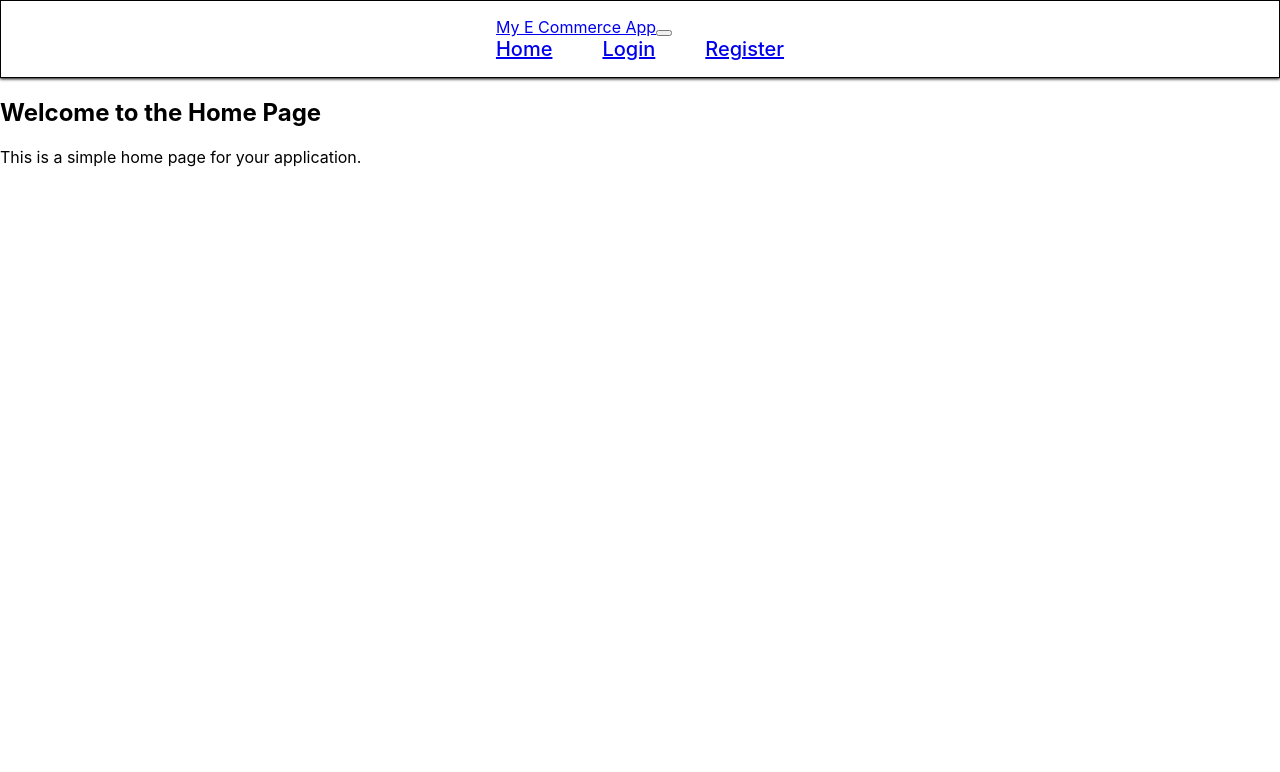
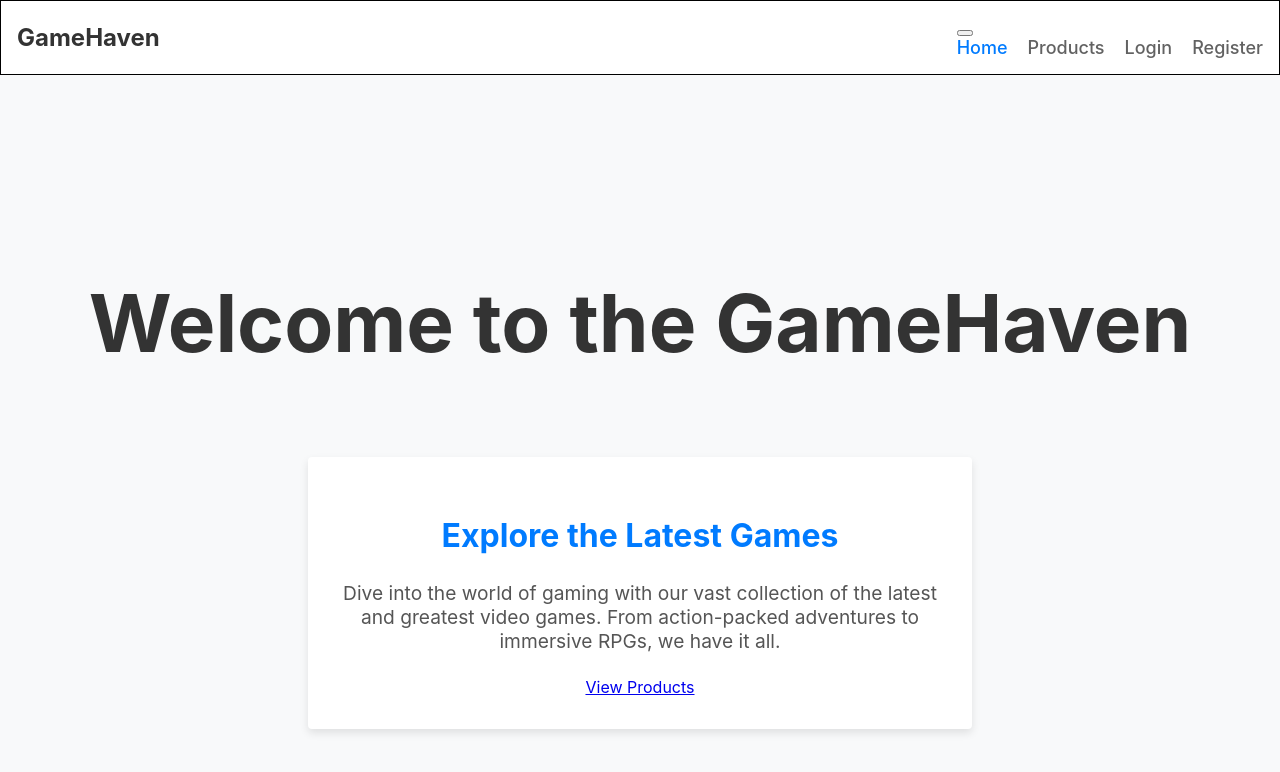
Before and after one commit to stevenalecreyes/Website-Frontend, a React (Create React App) app in the folder e-commerce-app/: page / in a window 1280 px wide. Shown: the top 772 px of the page. Built offline with nearby package versions, Linux system fonts and the light colour scheme.

Commit message:
updated README.md and added UI design to Website

```diff
--- a/e-commerce-app/src/components/AppNavbar/AppNavbar.css
+++ b/e-commerce-app/src/components/AppNavbar/AppNavbar.css
@@ -1,26 +1,66 @@
-.Navbar{
+.Navbar {
   display: flex;
-	justify-content: space-around;
+  justify-content: space-between;
+  align-items: center;
   padding: 16px;
-	box-shadow:  0 1px 3px black;
+  box-shadow: 0 1px 3px rgba(0, 0, 0, 0.1);
+  background-color: #ffffff;
 }
 
-.nav-menu{
-	display:  flex;
+.brand {
+  font-size: 24px;
+  font-weight: bold;
+  color: #333;
+  text-decoration: none;
+}
+
+.nav-menu {
+  display: flex;
   align-items: center;
   list-style: none;
-	gap: 50px;
-	color: #626262;
-	font-size: 20px;
-	font-weight: 500;
+  gap: 20px;
 }
 
-.nav-menu Nav.Link{
+.nav-menu a {
+  text-decoration: none;
+  color: #626262;
+  font-size: 18px;
+  font-weight: 500;
+  transition: color 0.3s ease;
+}
+
+.nav-menu a:hover {
+  color: #007bff;
+}
+
+.nav-menu a.active {
+  color: #007bff;
+}
+
+.nav-menu a.logout {
+  color: #ff5252;
+}
+
+.nav-menu a.login,
+.nav-menu a.register {
   display: flex;
   flex-direction: column;
   align-items: center;
-	justify-content: center;
   gap: 3px;
   cursor: pointer;
+}
 
+@media (max-width: 768px) {
+  .Navbar {
+    flex-direction: column;
+    align-items: flex-start;
   }
+
+  .nav-menu {
+    margin-top: 20px;
+  }
+
+  .nav-menu a {
+    font-size: 16px;
+  }
+}
--- a/e-commerce-app/src/components/AppNavbar/AppNavbar.js
+++ b/e-commerce-app/src/components/AppNavbar/AppNavbar.js
@@ -14,27 +14,24 @@ export default function AppNavbar() {
 
 	return (
 		<Navbar bg="light" expand="lg" className='Navbar' style={{ border: "1px solid black" }}>
+			<Navbar.Brand as={Link} to="/" className="brand">
+					GameHaven
+				</Navbar.Brand>
 			<Container fluid>
-				<Navbar.Brand as={Link} to="/">
-					My E Commerce App
-				</Navbar.Brand>
 				<Navbar.Toggle aria-controls="basic-navbar-nav" />
 				<Navbar.Collapse id="basic-navbar-nav">
 					<Nav className="mr-auto nav-menu">
 						<Nav.Link as={NavLink} to="/">
 							Home
 						</Nav.Link>
+						<Nav.Link as={NavLink} to="/products">
+              					Products
+           				</Nav.Link>
 
             			{userId ? (
-            			<>
-            				<Nav.Link as={NavLink} to="/products">
-              					Products
-            				</Nav.Link>
-
                   			<Nav.Link as={NavLink} to="/logout">
                     			Logout
                   			</Nav.Link>
-                  		</>
 
             			) : (
             			<>
--- a/e-commerce-app/src/components/ProductView/ProductView.js
+++ b/e-commerce-app/src/components/ProductView/ProductView.js
@@ -27,7 +27,6 @@ export default function ProductView() {
 
   const AllProducts = () => (
     <div className="container my-3">
-      <h2 className="text-center my-3">All Products</h2>
 
       {loading ? (
         <div className="text-center">Loading...</div>
@@ -47,8 +46,7 @@ export default function ProductView() {
     <div className="product-view">
       <h2>{product.name}</h2>
       <p>{product.description}</p>
-      <p>Price: ${product.price}</p>
-      {/* Add more details as needed */}
+      <p>Price: P{product.price}</p>
     </div>
   );
 
--- /dev/null
+++ b/e-commerce-app/src/pages/Home.css
@@ -0,0 +1,79 @@
+/* Home.css */
+
+.home-container {
+  display: flex;
+  flex-direction: column;
+  align-items: center;
+  justify-content: center;
+  height: 100vh;
+  text-align: center;
+  background-color: #f8f9fa;
+}
+
+header {
+  margin-bottom: 2rem;
+  font-size: 2.5rem;
+  color: #333;
+}
+
+.error-alert {
+  background-color: #dc3545;
+  color: #fff;
+  padding: 1rem;
+  border-radius: 0.25rem;
+  margin-bottom: 1rem;
+}
+
+.error-alert p {
+  margin: 0;
+}
+
+.Container {
+  margin-top: 2rem;
+}
+
+section {
+  max-width: 600px;
+  margin: 0 auto;
+  padding: 2rem;
+  background-color: #fff;
+  box-shadow: 0 4px 8px rgba(0, 0, 0, 0.1);
+  border-radius: 0.25rem;
+}
+
+h2 {
+  font-size: 2rem;
+  color: #007bff;
+}
+
+p {
+  font-size: 1.2rem;
+  color: #555;
+  margin-bottom: 1.5rem;
+}
+
+.Button {
+  font-size: 1.2rem;
+}
+
+@media (max-width: 768px) {
+  header {
+    font-size: 2rem;
+  }
+
+  section {
+    padding: 1.5rem;
+  }
+
+  h2 {
+    font-size: 1.8rem;
+  }
+
+  p {
+    font-size: 1rem;
+  }
+
+  .Button {
+    font-size: 1rem;
+  }
+}
--- a/e-commerce-app/src/pages/Home.js
+++ b/e-commerce-app/src/pages/Home.js
@@ -1,19 +1,34 @@
 import React from "react";
-import { Container, Alert } from "react-bootstrap";
+import { Container, Alert, Button } from "react-bootstrap";
+import { Link } from "react-router-dom";
+
+import "./Home.css"; // Import your custom styles
 
 export default function Home({ error }) {
   return (
-    <div>
+    <div className="home-container">
+      <header>
+        <h1>Welcome to the GameHaven</h1>
+      </header>
+
+      {error && (
+        <div className="error-alert">
+          <p>Error: {error.message}</p>
+        </div>
+      )}
+
       <Container>
-          <h2>Welcome to the Home Page</h2>
-
-          {error && (
-              <Alert variant="danger">
-                Error: {error.message}
-              </Alert>
-          )}
-
-        <p>This is a simple home page for your application.</p>
+        <section>
+          <h2>Explore the Latest Games</h2>
+          <p>
+            Dive into the world of gaming with our vast collection of the
+            latest and greatest video games. From action-packed adventures to
+            immersive RPGs, we have it all.
+          </p>
+          <Button as={Link} to="/products" variant="outline-primary">
+            View Products
+          </Button>
+        </section>
       </Container>
     </div>
   );
--- /dev/null
+++ b/e-commerce-app/src/pages/Login.css
@@ -0,0 +1,68 @@
+.login-container {
+  background-color: #fff;
+  padding: 30px;
+  border-radius: 10px;
+  box-shadow: 0 4px 8px rgba(0, 0, 0, 0.1);
+  max-width: 400px;
+  margin: 0 auto;
+}
+
+.login-header {
+  text-align: center;
+  font-size: 2rem;
+  color: #333;
+  margin-bottom: 20px;
+}
+
+.form-group {
+  margin-bottom: 20px;
+}
+
+.form-label {
+  font-size: 1rem;
+  color: #333;
+}
+
+.form-control {
+  padding: 10px;
+  font-size: 1rem;
+}
+
+#submitBtn {
+  margin-top: 20px;
+  font-size: 1.2rem;
+  font-weight: bold;
+}
+
+#submitBtn:disabled {
+  background-color: #ccc;
+  cursor: not-allowed;
+}
+
+#submitBtn:hover {
+  background-color: #007bff;
+}
+
+.error-message {
+  color: #dc3545;
+  margin-top: 10px;
+  font-size: 0.9rem;
+}
+
+@media (max-width: 768px) {
+  .login-container {
+    padding: 20px;
+  }
+
+  .login-header {
+    font-size: 1.8rem;
+  }
+
+  .form-control {
+    font-size: 1rem;
+  }
+
+  #submitBtn {
+    font-size: 1.2rem;
+  }
+}
--- a/e-commerce-app/src/pages/Login.js
+++ b/e-commerce-app/src/pages/Login.js
@@ -1,16 +1,18 @@
 import { useState, useEffect, useContext } from 'react';
-import { Form, Button } from 'react-bootstrap';
+import { Form, Button, Container, Row, Col, Alert } from 'react-bootstrap';
 import { Navigate } from 'react-router-dom';
 import UserContext from '../userContext';
 import Swal from 'sweetalert2';
 
+import './Login.css';
+
 export default function Login() {
-
   const { user, setUser } = useContext(UserContext);
 
   const [email, setEmail] = useState("");
   const [password, setPassword] = useState("");
   const [isActive, setIsActive] = useState(false);
+  const [error, setError] = useState(null);
 
   useEffect(() => {
     if (email !== "" && password !== "") {
@@ -18,7 +20,7 @@ export default function Login() {
     } else {
       setIsActive(false);
     }
-	}, [email, password])
+  }, [email, password]);
 
   function authenticate(e) {
     e.preventDefault();
@@ -44,20 +46,12 @@ export default function Login() {
             text: "Welcome!"
           });
         } else {
-					Swal.fire({
-						title: "Authentication failed",
-						icon: "error",
-						text: "Check your login details and try again."
-					});
+          setError("Authentication failed. Check your login details and try again.");
         }
       })
       .catch(error => {
         console.error('Error during login:', error);
-				Swal.fire({
-					title: "An unexpected error occured",
-					icon: "error",
-					text: "Please try again later."
-				});
+        setError("An unexpected error occurred. Please try again later.");
       });
 
     setEmail('');
@@ -79,15 +73,20 @@ export default function Login() {
         });
       })
       .catch(error => {
-				console.error('Error retrieving user details:', error)
+        console.error('Error retrieving user details:', error);
       });
   }
 
   return (
-		(user && user.id !== null) ? <Navigate to ="/products" />
-		:
+    (user && user.id !== null) ? <Navigate to="/products" /> :
+      <Container className="login-container">
+        <Row className="justify-content-md-center my-5">
+          <Col xs={12} md={6}>
             <Form onSubmit={(e) => authenticate(e)}>
-			<h1 className="my-5 text-center">Login</h1>
+              <h1 className="text-center mb-4">Login</h1>
+
+              {error && <Alert variant="danger" className="mb-4">{error}</Alert>}
+
               <Form.Group controlId="userEmail">
                 <Form.Label>Email address</Form.Label>
                 <Form.Control type="email" placeholder="Enter email" value={email} onChange={(e) => setEmail(e.target.value)} required />
@@ -98,7 +97,10 @@ export default function Login() {
                 <Form.Control type="password" placeholder="Password" value={password} onChange={(e) => setPassword(e.target.value)} required />
               </Form.Group>
 
-			{isActive ? <Button variant="primary" type="submit" id="submitBtn">Submit</Button> : <Button variant="danger" type="submit" id="submitBtn" disabled>Submit</Button>}
+              {isActive ? <Button variant="primary" type="submit" id="submitBtn" block>Submit</Button> : <Button variant="danger" type="submit" id="submitBtn" disabled block>Submit</Button>}
             </Form>
-		)
+          </Col>
+        </Row>
+      </Container>
+  );
 }
--- /dev/null
+++ b/e-commerce-app/src/pages/Products.css
@@ -0,0 +1,56 @@
+.product-container {
+  padding: 20px;
+}
+
+.product-header {
+  text-align: center;
+  margin-bottom: 30px;
+  font-size: 2rem;
+  color: #333;
+}
+
+.product-list {
+  display: flex;
+  flex-wrap: wrap;
+  justify-content: space-around;
+}
+
+.product-item {
+  flex: 0 0 calc(33.33% - 20px);
+  background-color: #fff;
+  padding: 15px;
+  margin: 10px;
+  border-radius: 8px;
+  box-shadow: 0 4px 8px rgba(0, 0, 0, 0.1);
+  transition: transform 0.3s ease-in-out;
+  width: 100%;
+}
+
+.product-item:hover {
+  transform: scale(1.05);
+}
+
+.product-title {
+  font-size: 1.2rem;
+  font-weight: bold;
+  margin-bottom: 10px;
+  color: #333;
+}
+
+.product-description {
+  font-size: 1rem;
+  color: #555;
+}
+
+.product-price {
+  font-size: 1.1rem;
+  font-weight: bold;
+  color: #007bff;
+  margin-top: 10px;
+}
+
+@media (max-width: 768px) {
+  .product-item {
+    flex-basis: calc(50% - 20px);
+  }
+}
--- a/e-commerce-app/src/pages/Products.js
+++ b/e-commerce-app/src/pages/Products.js
@@ -1,10 +1,15 @@
 import React from 'react';
-import ProductView from '../components/ProductView/ProductView'; // Adjust the import path based on your project structure
+import ProductView from '../components/ProductView/ProductView';
+import './Products.css'; // Import your custom styles
 
 export default function Products() {
   return (
-    <div className="container">
-      <ProductView />
+    <div className="container product-container">
+      <h1 className="product-header">Explore Our Products</h1>
+      <div className="product-list">
+        <ProductView />
+        {/* Add more ProductView components or map through your products data */}
+      </div>
     </div>
   );
 };
--- /dev/null
+++ b/e-commerce-app/src/pages/Register.css
@@ -0,0 +1,10 @@
+.register-container {
+  background-color: #f8f9fa;
+  padding: 30px;
+  border-radius: 10px;
+  box-shadow: 0 4px 8px rgba(0, 0, 0, 0.1);
+}
+
+#submitBtn {
+  margin-top: 20px;
+}
```
Also changed, not shown: e-commerce-app/src/pages/Register.js (+16 -11 lines), 1 other file (tests, documents, lock files or other folders). Lines whose indentation alone changed are shown as unchanged.
